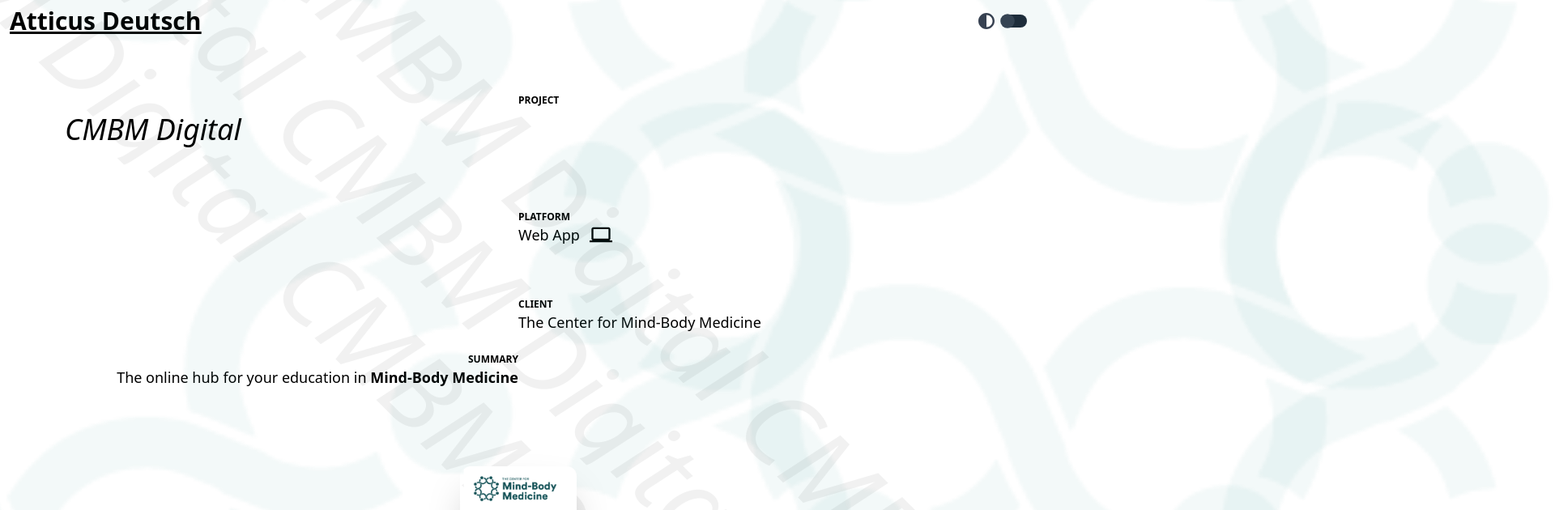
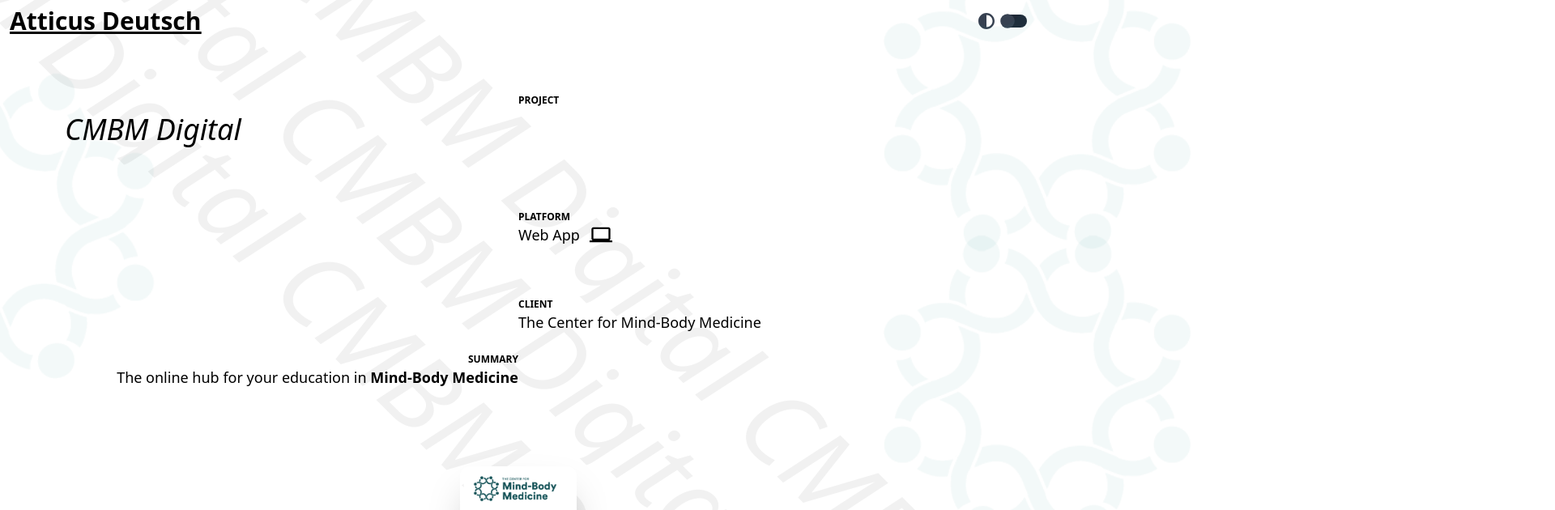
Before and after one commit to afd998/personal-site, a Next.js app: page /cmbm in a window 1280 px wide. Shown: the top 630 px of the page at 81% size, 1920 px wide, since content can reach past the window. Built offline with nearby package versions, Linux system fonts and the light colour scheme; what @kamona/tailwindcss-perspective would draw is missing.

Commit message:
fixed photos2

```diff
--- a/pages/cmbm.js
+++ b/pages/cmbm.js
@@ -22,9 +22,9 @@
         <p className=' opacity-5 text-9xl italic whitespace-nowrap  overflow-hidden rotate-45 z-0 absolute  top-1/4 left-1/2 transform  -translate-x-1/2 -translate-y-1/2' > {projectData.name.text} {" "} {projectData.name.text} {" "} {projectData.name.text}</p>
         <p className='opacity-5 text-9xl italic whitespace-nowrap  overflow-hidden rotate-45 z-0 absolute top-2/4 left-1/2 transform  -translate-x-1/2 -translate-y-1/2' > {projectData.name.text} {" "} {projectData.name.text} {" "} {projectData.name.text}</p>
         <p className=' opacity-5 text-9xl italic whitespace-nowrap  overflow-hidden rotate-45 z-0 absolute  top-3/4 left-1/2 transform  -translate-x-1/2 -translate-y-1/2' > {projectData.name.text} {" "} {projectData.name.text} {" "} {projectData.name.text}</p>
-        <img src="/images/cmbm/brand-mark.png" className=' opacity-5 text-9xl italic whitespace-nowrap overflow-hidden  z-0 absolute w-full top-[15%] left-full transform  -translate-x-1/2 -translate-y-1/2' />
-        <img src="/images/cmbm/brand-mark.png" className=' opacity-5 text-9xl italic whitespace-nowrap overflow-hidden  z-0 absolute w-full top-[35%] right-0 transform  -translate-x-1/2 -translate-y-1/2' />
-        <img src="/images/cmbm/brand-mark.png" className=' opacity-5 text-9xl italic whitespace-nowrap overflow-hidden  z-0 absolute w-full top-[60%] left-full transform  -translate-x-1/2 -translate-y-1/2' />
+        <img src="/images/cmbm/brand-mark.png" className=' opacity-5 text-9xl italic whitespace-nowrap overflow-hidden  z-0 absolute w-96 top-[15%] left-full transform  -translate-x-1/2 -translate-y-1/2' />
+        <img src="/images/cmbm/brand-mark.png" className=' opacity-5 text-9xl italic whitespace-nowrap overflow-hidden  z-0 absolute w-96 top-[35%]  transform  -translate-x-1/2 -translate-y-1/2' />
+        <img src="/images/cmbm/brand-mark.png" className=' opacity-5 text-9xl italic whitespace-nowrap overflow-hidden  z-0 absolute w-96 top-[60%] left-full transform  -translate-x-1/2 -translate-y-1/2' />
 
       </div>
       <Project summary={Summary} projectData={projectData}>
```
